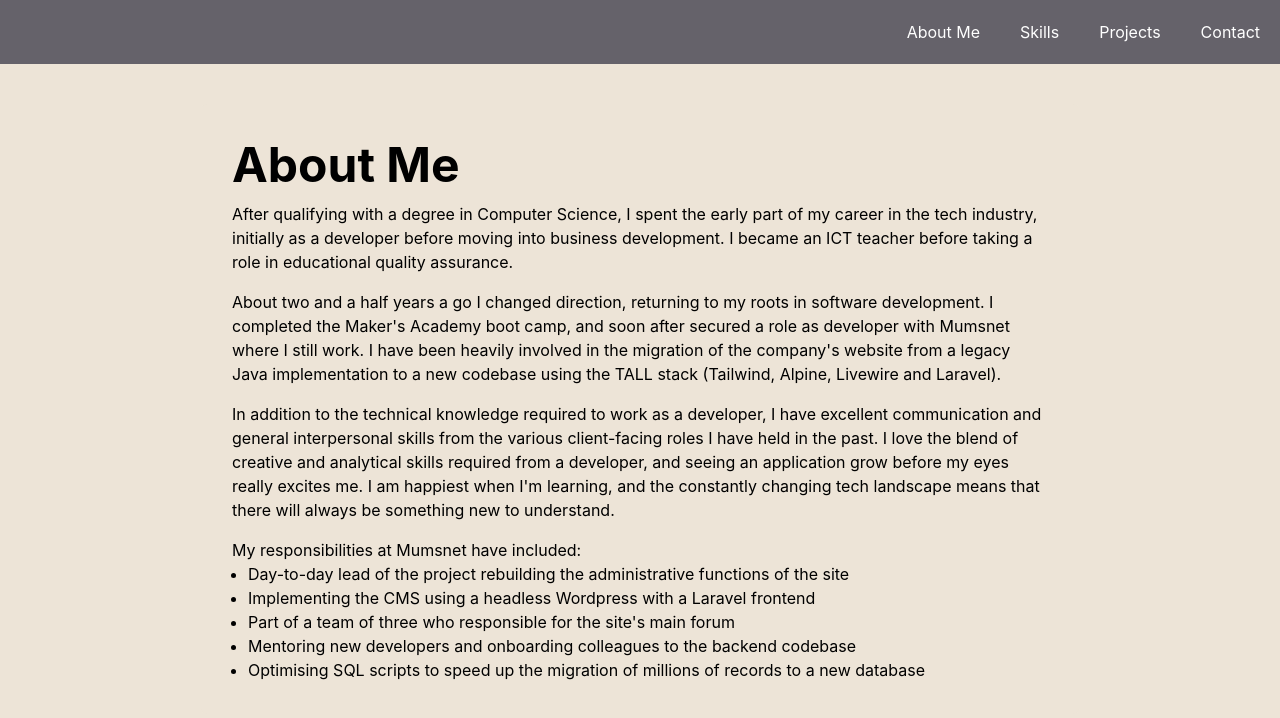
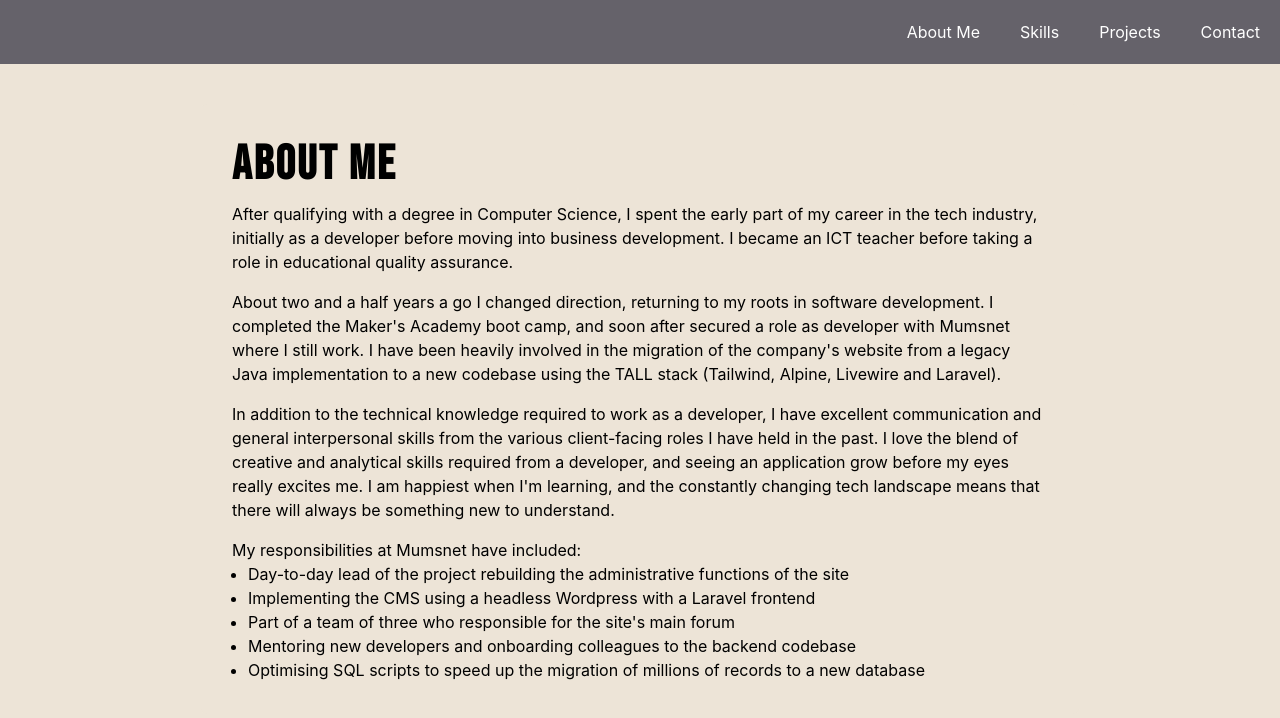
Before and after one commit to PhilipVigus/portfolio2, a React (Create React App) app: page /about in a window 1280 px wide. Shown: the top 718 px of the page. Built offline with nearby package versions, Linux system fonts and the light colour scheme.

Commit message:
Add transition animations

```diff
--- a/src/components/pages/about/About.jsx
+++ b/src/components/pages/about/About.jsx
@@ -1,36 +1,76 @@
-import { Box, ListItem, UnorderedList, Text } from '@chakra-ui/react';
-import SectionHeading from './SectionHeading';
+import { Box, ListItem, UnorderedList, Text, Heading } from '@chakra-ui/react';
+import { motion } from 'framer-motion';
+
+const AnimatedBox = motion(Box);
+const AnimatedText = motion(Text);
+const AnimatedList = motion(UnorderedList);
+
+const containerVariants = {
+  hidden: {
+    opacity: 0,
+    scale: 0.8
+  },
+  visible: {
+    opacity: 1,
+    scale: 1,
+    transition: {
+      duration: 0.2,
+      delay: 0.2,
+      when: 'beforeChildren',
+      staggerChildren: 0.1
+    }
+  }
+};
+
+const itemVariants = {
+  hidden: {
+    opacity: 0,
+    y: 10
+  },
+  visible: {
+    opacity: 1,
+    y: 0
+  }
+};
 
 function About() {
   return (
-    <Box p={10} w="75%" mx="auto">
+    <AnimatedBox
+      p={10}
+      w="75%"
+      mx="auto"
+      variants={containerVariants}
+      initial="hidden"
+      animate="visible">
       <Box bg="light" p="8" rounded="lg">
-        <SectionHeading>About Me</SectionHeading>
-        <Text mt={2}>
+        <Heading variant="section">About Me</Heading>
+        <AnimatedText mt={2} variants={itemVariants}>
           After qualifying with a degree in Computer Science, I spent the early part of my career in
           the tech industry, initially as a developer before moving into business development. I
           became an ICT teacher before taking a role in educational quality assurance.
-        </Text>
+        </AnimatedText>
 
-        <Text mt={4}>
+        <AnimatedText mt={4} variants={itemVariants}>
           About two and a half years a go I changed direction, returning to my roots in software
           development. I completed the Maker&apos;s Academy boot camp, and soon after secured a role
           as developer with Mumsnet where I still work. I have been heavily involved in the
           migration of the company&apos;s website from a legacy Java implementation to a new
           codebase using the TALL stack (Tailwind, Alpine, Livewire and Laravel).
-        </Text>
+        </AnimatedText>
 
-        <Text mt={4}>
+        <AnimatedText mt={4} variants={itemVariants}>
           In addition to the technical knowledge required to work as a developer, I have excellent
           communication and general interpersonal skills from the various client-facing roles I have
           held in the past. I love the blend of creative and analytical skills required from a
           developer, and seeing an application grow before my eyes really excites me. I am happiest
           when I&apos;m learning, and the constantly changing tech landscape means that there will
           always be something new to understand.
-        </Text>
+        </AnimatedText>
 
-        <Text mt={4}>My responsibilities at Mumsnet have included:</Text>
-        <UnorderedList>
+        <AnimatedText mt={4} variants={itemVariants}>
+          My responsibilities at Mumsnet have included:
+        </AnimatedText>
+        <AnimatedList variants={itemVariants}>
           <ListItem>
             Day-to-day lead of the project rebuilding the administrative functions of the site
           </ListItem>
@@ -47,9 +87,9 @@ function About() {
             Optimising SQL scripts to speed up the migration of millions of records to a new
             database
           </ListItem>
-        </UnorderedList>
+        </AnimatedList>
       </Box>
-    </Box>
+    </AnimatedBox>
   );
 }
 
--- a/src/components/pages/about/SectionHeading.jsx
+++ /dev/null
@@ -1,12 +0,0 @@
-import { Heading } from '@chakra-ui/react';
-import PropTypes from 'prop-types';
-
-function SectionHeading({ children }) {
-  return <Heading fontSize="5xl">{children}</Heading>;
-}
-
-SectionHeading.propTypes = {
-  children: PropTypes.node.isRequired
-};
-
-export default SectionHeading;
```
